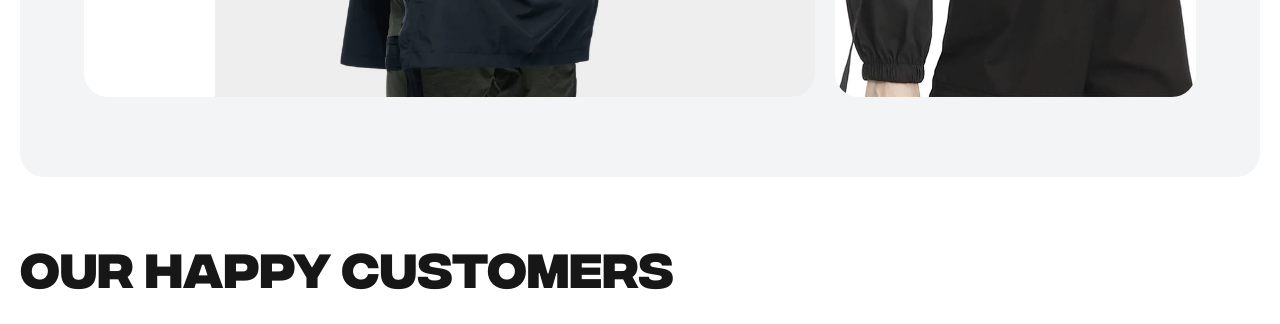
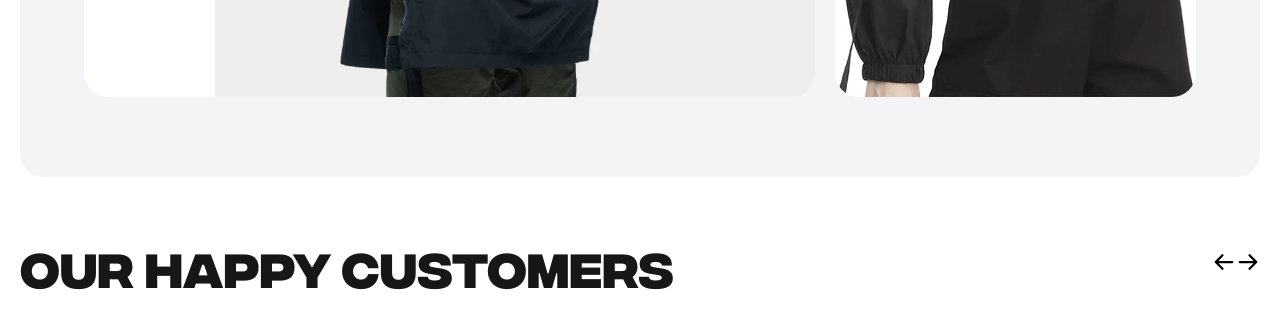
Before and after one commit to hex22a/techwear-shop-nextjs, a Next.js app: page / in a window 1280 px wide. Shown: the part 3020-3344 px from the top of the page. Built offline with nearby package versions, Linux system fonts and the light colour scheme.

Commit message:
Update carousel arrows with consistent styling and size
Applied explicit fill color and standardized dimensions for arrow icons in the carousel controls. This ensures visual consistency and improves their appearance across different devices.

```diff
--- a/app/ui/carousel.tsx
+++ b/app/ui/carousel.tsx
@@ -109,10 +109,10 @@ export default function Carousel() {
                 <h1 className="inline-block text-left text-4xl md:text-5xl font-bold">Our happy customers</h1>
                 <div className={`${styles.arrows} inline-block`}>
                     <button onClick={prev}>
-                        <Arrow className="inline-block rotate-180"/>
+                        <Arrow className="inline-block fill-black rotate-180" height={24} width={24}/>
                     </button>
                     <button onClick={next}>
-                        <Arrow className="inline-block"/>
+                        <Arrow className="inline-block fill-black" height={24} width={24}/>
                     </button>
                 </div>
             </div>
```
